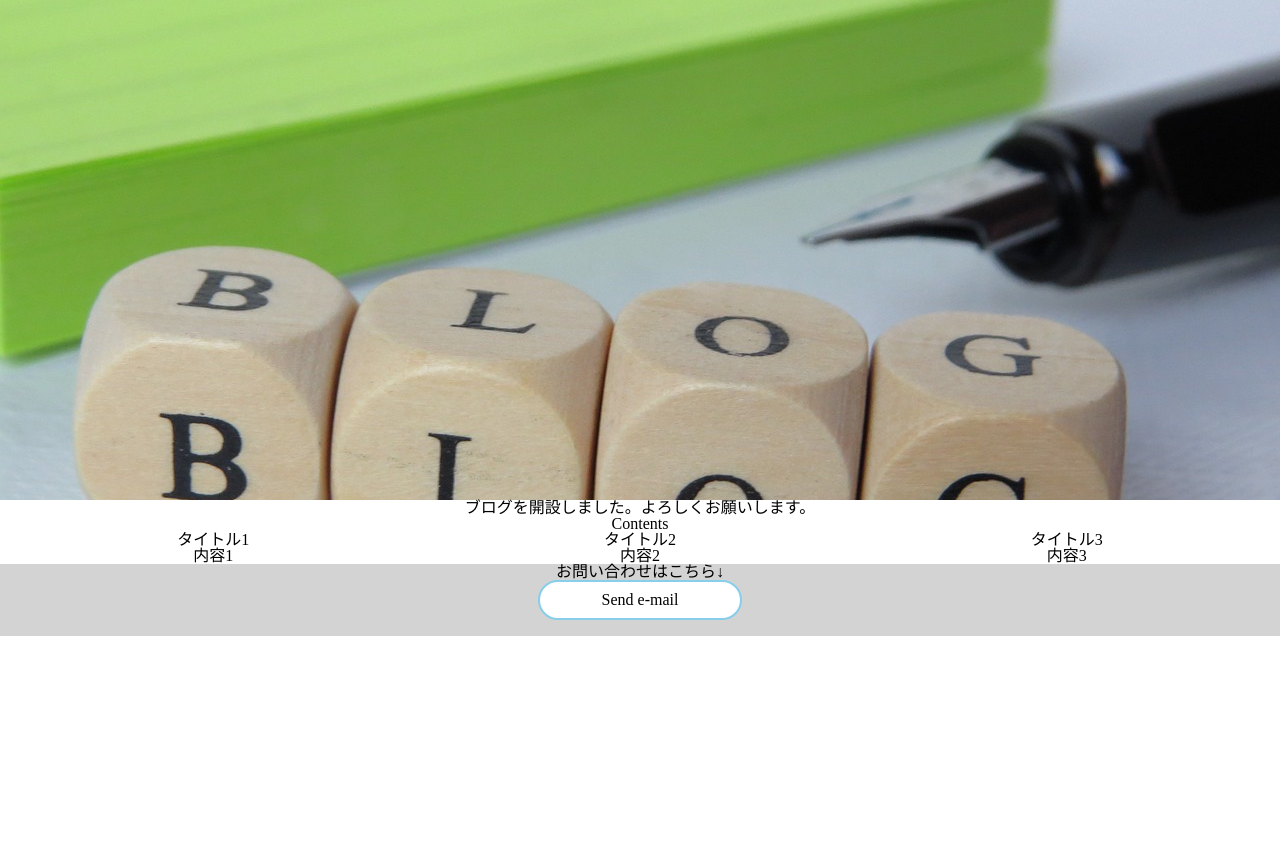
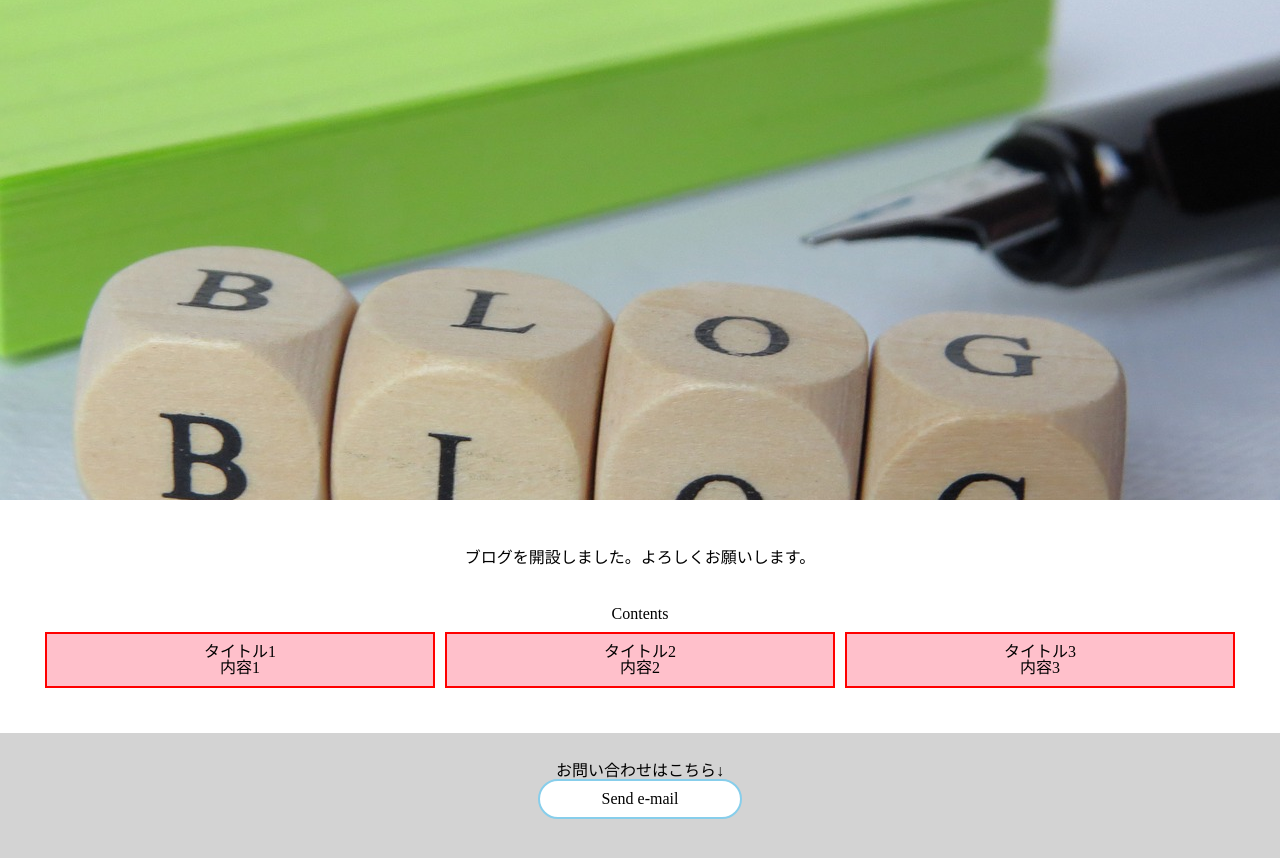
Before and after one commit to akimioka/responsive-site, a plain HTML site: page index.html in a window 1280 px wide. Before the commit the page ends 800 px from the top, so only its background shows below. Drawn offline with nearby package versions, Linux system fonts and the light colour scheme.

Commit message:
third-commit

```diff
--- a/style.scss
+++ b/style.scss
@@ -1,6 +1,8 @@
 @import "compass";
 p.text {text-align: center; }
-.text-center{text-align: center;}
+.text-center{text-align: center;
+              margin:5px;
+}
 .button{border-radius:20px;
         border-color:skyblue;
         border-style:solid;
@@ -11,10 +13,14 @@ p.text {text-align: center; }
         width: 200px;
         background-color:white;
         }
-
 #contact{
     background-color:lightgray;
     text-align: center;
+    margin-top: 30px;
+    padding: 30px;
+}
+#contents{
+    margin: 40px;
 }
 
 
@@ -27,14 +33,25 @@ p.text {text-align: center; }
         background-position: center center;
         width: 100%;
         height: 500px;
+        margin-bottom: 50px;
         }
    }
    .box{
       width: (100%/3) ;
+      background-color:pink;
+      border:{
+          color: red;
+          style: solid;
+          width: 2px;
+      }
+      padding: 5px;
+      margin: 5px;
+
       }
    .container {
       display:flex;
       flex-direction:row
+
 }
 
 
@@ -45,6 +62,7 @@ p.text {text-align: center; }
          background-position: center center;
          width: 100%;
          height:250px;
+         margin-bottom: 20px;
      }
      .box{
         width: 100%;
```
Also changed, not shown: style.css, 1 other file.
